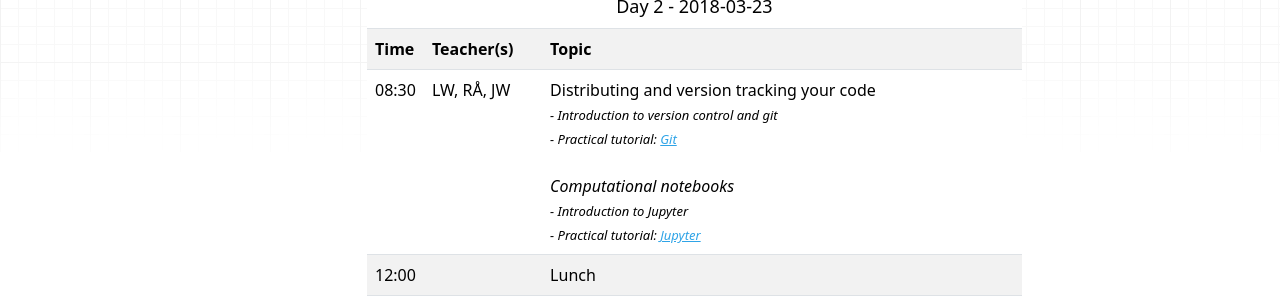
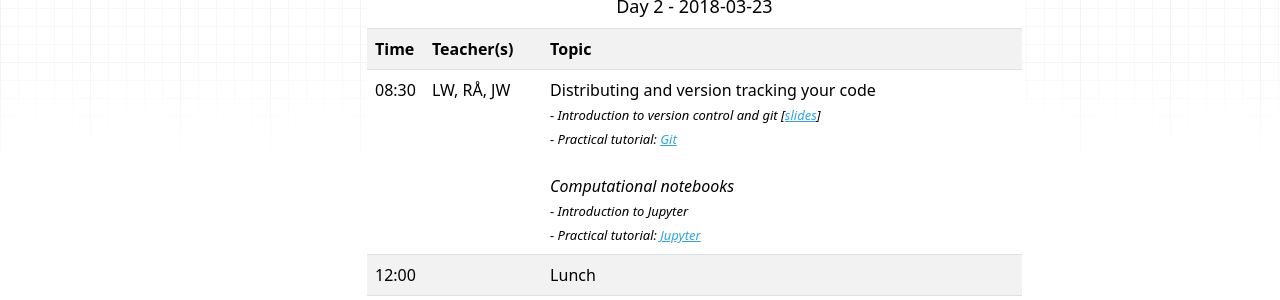
Before and after one commit to NBISweden/workshop-reproducible-research, an MkDocs documentation site: the page built from docs/schedule.md, in a window 1280 px wide and 900 px high, scrolled down 643 px. Shown: the part 154-454 px from the top of the window. Built offline with MkDocs 1.6.1, drawn with Linux system fonts in a browser that asks for light colours; nearby versions of some CDN libraries; old or Windows-style settings are respelled for this version of MkDocs.

Commit message:
git  slides

```diff
--- a/docs/schedule.md
+++ b/docs/schedule.md
@@ -94,7 +94,7 @@ The course will be in rooms Air/Fire at SciLifeLab, Stockholm (see [travel info]
     <td>
       <font size="3"> Distributing and version tracking your code
       <font size="2"><i><br>
-      - Introduction to version control and git <br>
+      - Introduction to version control and git [<a href="https://github.com/rasmusagren/repres_slides/raw/master/git.pdf" target="_blank">slides</a>]<br>
       - Practical tutorial: <a href="../git/">Git</a>
       <br><br>
       <font size="3"> Computational notebooks
```
